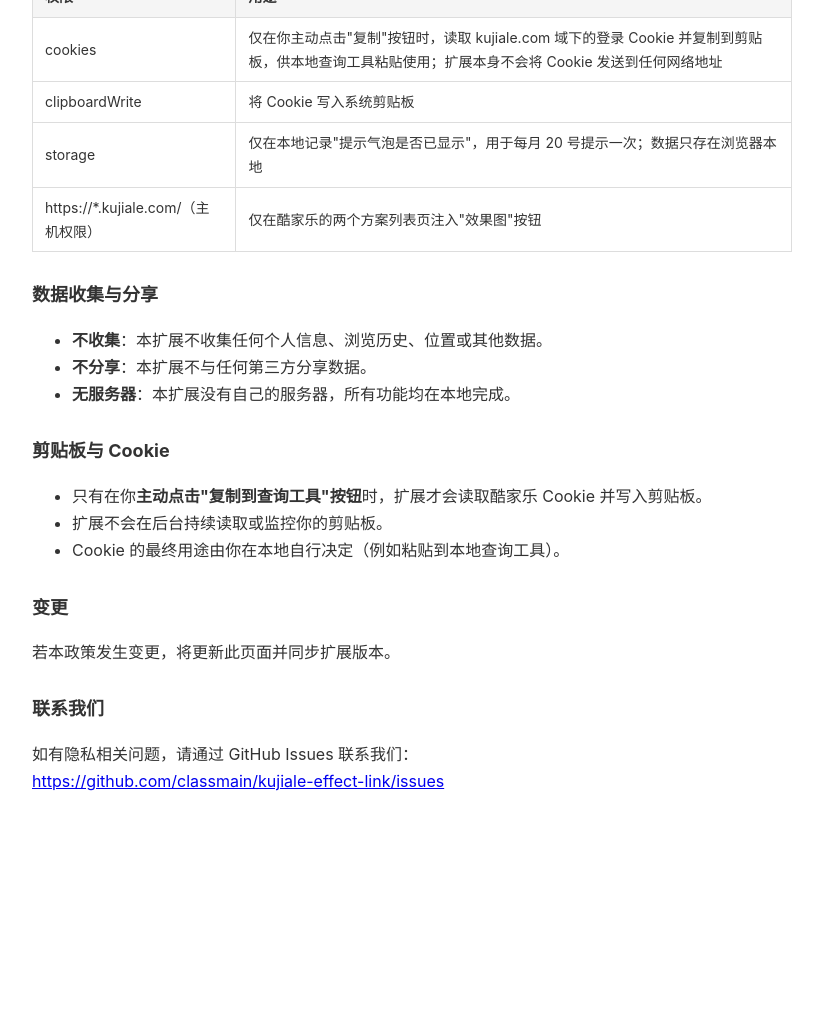
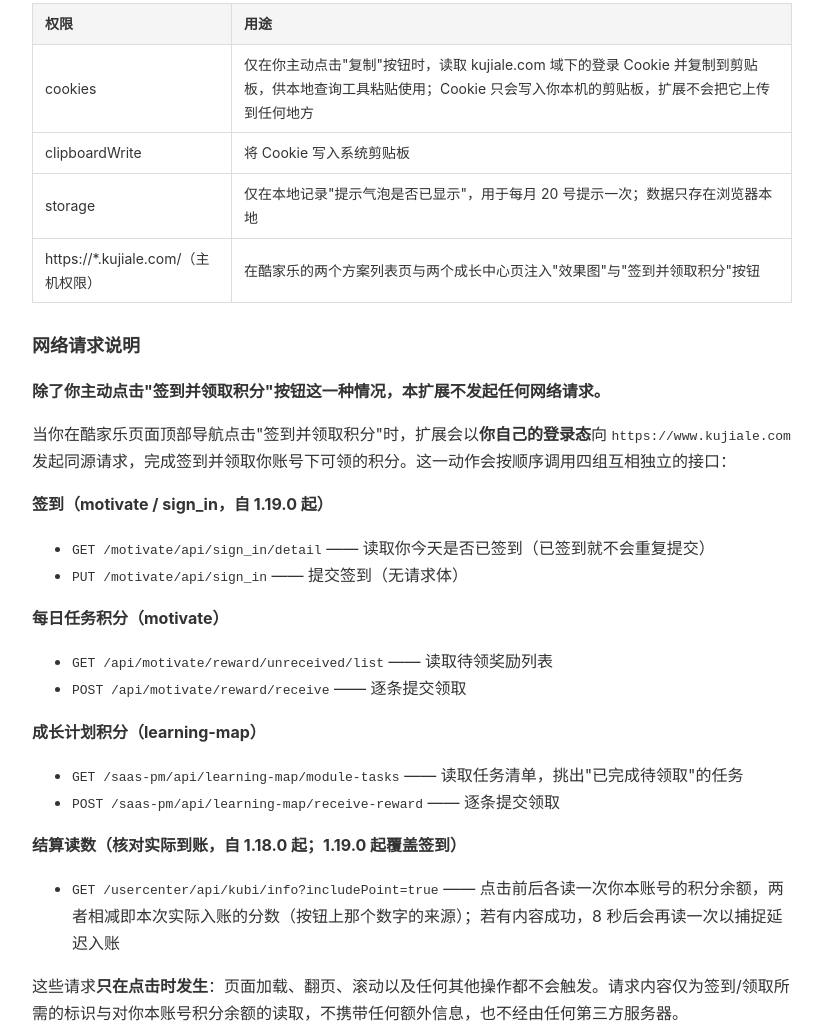
Before and after one commit to classmain/kujiale-effect-link-privacy, a plain HTML site: page index.html in a window 1280 px wide. Shown: the part 421-1451 px from the top of the page, without its empty margins (228-1051 px from the left). Before the commit the page ends 1256 px from the top, so only its background shows below. Drawn offline with Linux system fonts and the light colour scheme.

Commit message:
同步隐私政策至 v1.19.3：修正「联系我们」死链 + 补齐网络请求说明（与扩展 1.19.2 实际行为一致）

```diff
--- a/index.html
+++ b/index.html
@@ -1,4 +1,20 @@
 <!DOCTYPE html>
+<!--
+  酷家乐效果图快速打开 - 隐私政策（网页版，上架用）
+  版本号 : v1.19.3
+  更新时间: 2026-10-08 08:30:00
+  修改备注: v1.19.3 —— 本版无代码改动，仅同步隐私政策文档：
+    1) 修正「联系我们」的链接。原链接指向仓库 classmain/kujiale-effect-link，
+       而该仓库并不存在 —— 实际托管仓库名为 classmain/kujiale-effect-link-privacy。
+       该死链同时是 Edge 商店 1.5.2 认证失败的关联线索（详见 memory 2026-10-08）。
+    2) 更新日期随之刷新为 2026-10-08。
+    3) 修正正文自身的计数笔误：这一动作实际下辖四组接口（签到 / 每日任务积分 /
+       成长计划积分 / 结算读数），原文写作「三套」。
+    （本文件内容同步托管于 https://classmain.github.io/kujiale-effect-link-privacy/
+      即提交到 Edge 商店「隐私政策 URL」字段的那个地址）
+    上次改动（v1.19.0 / 2026-09-24 09:20:00）：补「网络请求说明」章节，
+      新增签到与结算读数两条链路说明。
+-->
 <html lang="zh-CN">
 <head>
 <meta charset="UTF-8">
@@ -15,20 +31,44 @@
 </head>
 <body>
 <h1>隐私政策</h1>
-<p><strong>酷家乐效果图快速打开（Kujiale Effect Link）</strong> — Chrome/Edge 浏览器扩展<br>更新日期：2026-09-21</p>
+<p><strong>酷家乐效果图快速打开（Kujiale Effect Link）</strong> — Chrome/Edge 浏览器扩展<br>更新日期：2026-10-08</p>
 
 <h2>概述</h2>
-<p>本扩展用于在酷家乐（kujiale.com）方案列表页的卡片上提供"效果图"快捷按钮，并支持一键复制酷家乐登录 Cookie 以配合本地的方案查询工具使用。</p>
+<p>本扩展用于在酷家乐（kujiale.com）方案列表页的卡片上提供"效果图"快捷按钮，支持一键复制酷家乐登录 Cookie 以配合本地的方案查询工具使用，并支持一键签到、以及领取你账号下酷家乐每日任务与成长计划的可领积分。</p>
 <p><strong>本扩展不收集、不存储、不上传任何个人信息。</strong>所有操作均在你自己的浏览器和电脑本地完成。</p>
 
 <h2>权限用途说明</h2>
 <table>
   <tr><th>权限</th><th>用途</th></tr>
-  <tr><td>cookies</td><td>仅在你主动点击"复制"按钮时，读取 kujiale.com 域下的登录 Cookie 并复制到剪贴板，供本地查询工具粘贴使用；扩展本身不会将 Cookie 发送到任何网络地址</td></tr>
+  <tr><td>cookies</td><td>仅在你主动点击"复制"按钮时，读取 kujiale.com 域下的登录 Cookie 并复制到剪贴板，供本地查询工具粘贴使用；Cookie 只会写入你本机的剪贴板，扩展不会把它上传到任何地方</td></tr>
   <tr><td>clipboardWrite</td><td>将 Cookie 写入系统剪贴板</td></tr>
   <tr><td>storage</td><td>仅在本地记录"提示气泡是否已显示"，用于每月 20 号提示一次；数据只存在浏览器本地</td></tr>
-  <tr><td>https://*.kujiale.com/（主机权限）</td><td>仅在酷家乐的两个方案列表页注入"效果图"按钮</td></tr>
+  <tr><td>https://*.kujiale.com/（主机权限）</td><td>在酷家乐的两个方案列表页与两个成长中心页注入"效果图"与"签到并领取积分"按钮</td></tr>
 </table>
+
+<h2>网络请求说明</h2>
+<p><strong>除了你主动点击"签到并领取积分"按钮这一种情况，本扩展不发起任何网络请求。</strong></p>
+<p>当你在酷家乐页面顶部导航点击"签到并领取积分"时，扩展会以<strong>你自己的登录态</strong>向 <code>https://www.kujiale.com</code> 发起同源请求，完成签到并领取你账号下可领的积分。这一动作会按顺序调用四组互相独立的接口：</p>
+<p><strong>签到（motivate / sign_in，自 1.19.0 起）</strong></p>
+<ul>
+  <li><code>GET /motivate/api/sign_in/detail</code> —— 读取你今天是否已签到（已签到就不会重复提交）</li>
+  <li><code>PUT /motivate/api/sign_in</code> —— 提交签到（无请求体）</li>
+</ul>
+<p><strong>每日任务积分（motivate）</strong></p>
+<ul>
+  <li><code>GET /api/motivate/reward/unreceived/list</code> —— 读取待领奖励列表</li>
+  <li><code>POST /api/motivate/reward/receive</code> —— 逐条提交领取</li>
+</ul>
+<p><strong>成长计划积分（learning-map）</strong></p>
+<ul>
+  <li><code>GET /saas-pm/api/learning-map/module-tasks</code> —— 读取任务清单，挑出"已完成待领取"的任务</li>
+  <li><code>POST /saas-pm/api/learning-map/receive-reward</code> —— 逐条提交领取</li>
+</ul>
+<p><strong>结算读数（核对实际到账，自 1.18.0 起；1.19.0 起覆盖签到）</strong></p>
+<ul>
+  <li><code>GET /usercenter/api/kubi/info?includePoint=true</code> —— 点击前后各读一次你本账号的积分余额，两者相减即本次实际入账的分数（按钮上那个数字的来源）；若有内容成功，8 秒后会再读一次以捕捉延迟入账</li>
+</ul>
+<p>这些请求<strong>只在点击时发生</strong>：页面加载、翻页、滚动以及任何其他操作都不会触发。请求内容仅为签到/领取所需的标识与对你本账号积分余额的读取，不携带任何额外信息，也不经由任何第三方服务器。</p>
 
 <h2>数据收集与分享</h2>
 <ul>
@@ -49,6 +89,6 @@
 
 <h2>联系我们</h2>
 <p>如有隐私相关问题，请通过 GitHub Issues 联系我们：<br>
-<a href="https://github.com/classmain/kujiale-effect-link/issues">https://github.com/classmain/kujiale-effect-link/issues</a></p>
+<a href="https://github.com/classmain/kujiale-effect-link-privacy/issues">https://github.com/classmain/kujiale-effect-link-privacy/issues</a></p>
 </body>
 </html>
```
